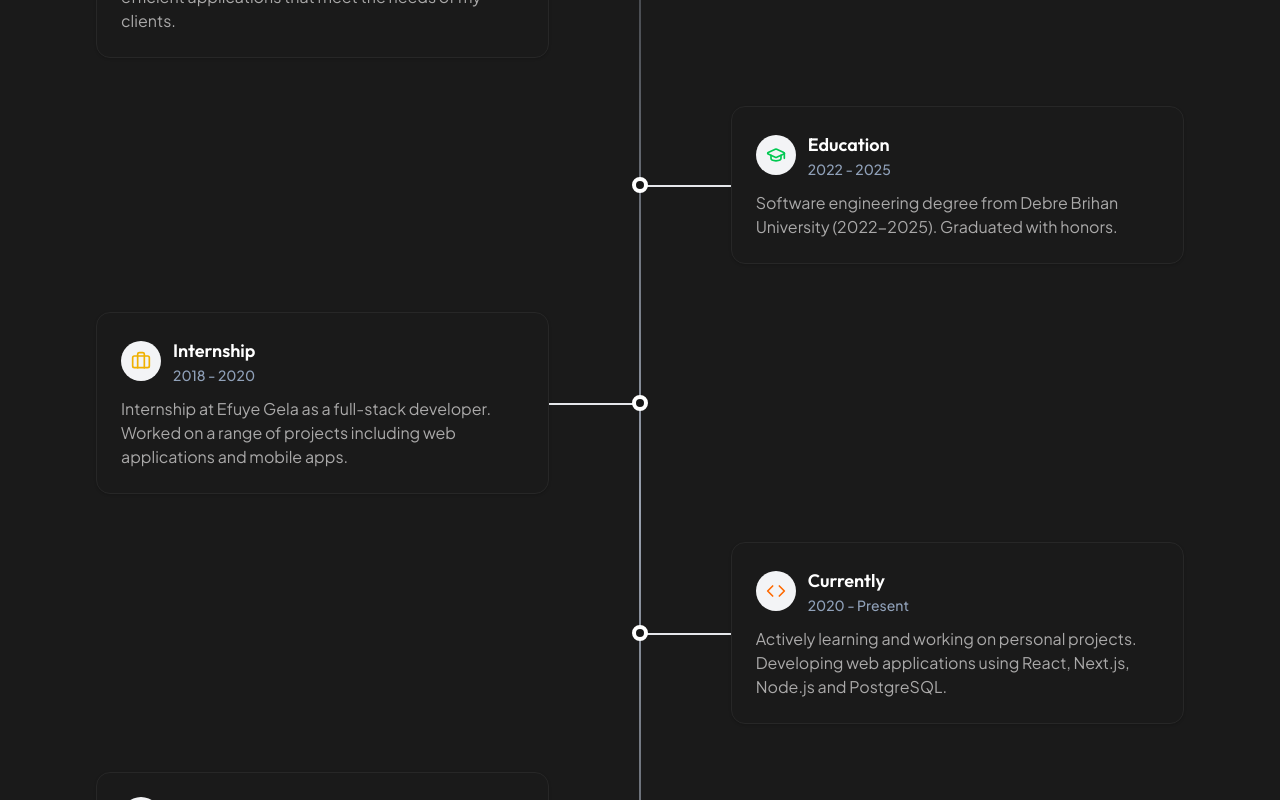
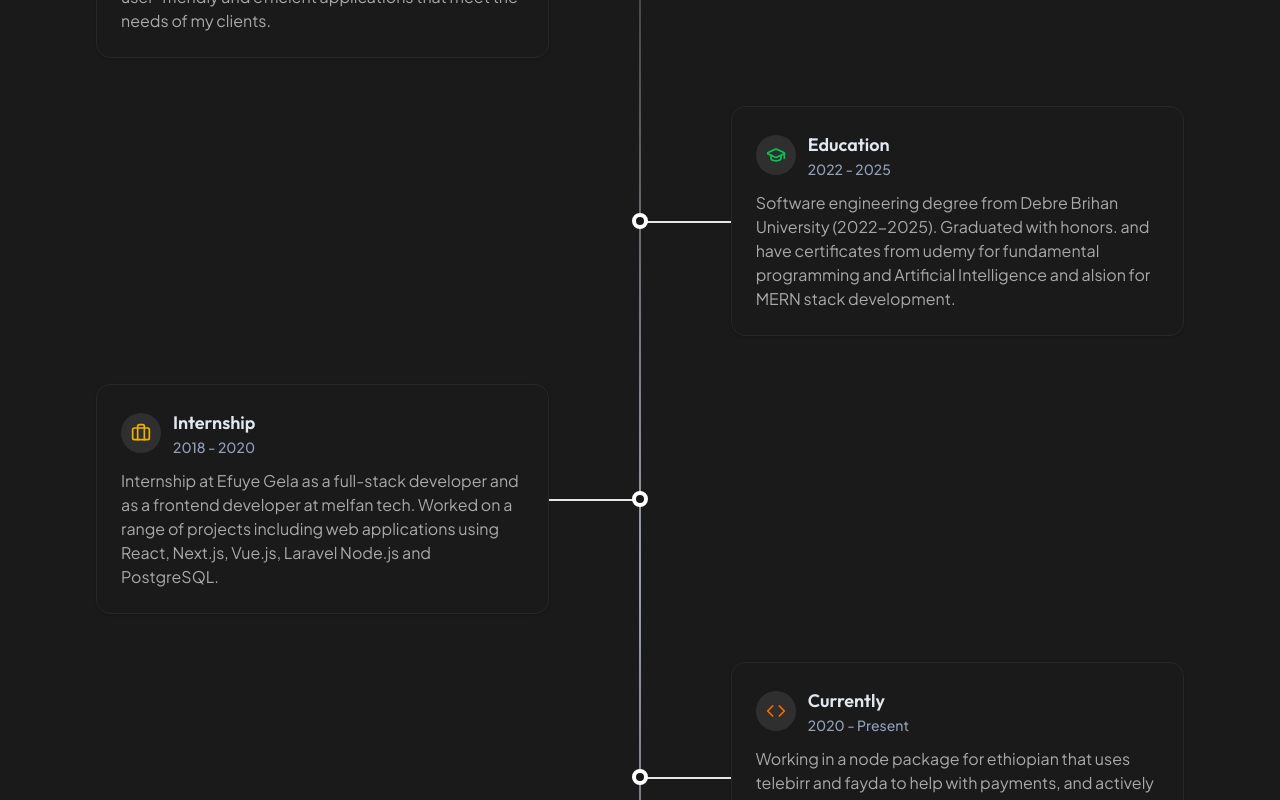
Before and after one commit to sami855-ux/Portfolio, a React (Vite) app: page / in a window 1280 px wide. Shown: the part 1680-2480 px from the top of the page. Built offline with nearby package versions, Linux system fonts and the light colour scheme.

Commit message:
update About component: enhance descriptions with additional technologies and experiences

```diff
--- a/src/pages/About.tsx
+++ b/src/pages/About.tsx
@@ -16,7 +16,7 @@ export function About() {
       id: 1,
       title: "Introduction",
       description:
-        "Full-stack developer with 3+ years of experience building web applications using React, Next.js, Node.js and PostgreSQL. I have developed a strong foundation in front-end and back-end development, and I'm passionate about creating user-friendly and efficient applications that meet the needs of my clients.",
+        "Full-stack developer with 3+ years of experience building web applications using React, Next.js,Vue.js, laravel, Node.js and PostgreSQL. I have developed a strong foundation in front-end and back-end development, and I'm passionate about creating user-friendly and efficient applications that meet the needs of my clients.",
       icon: <User className="w-5 h-5" />,
       side: "left",
       color: "text-blue-500",
@@ -25,7 +25,7 @@ export function About() {
       id: 2,
       title: "Education",
       description:
-        "Software engineering degree from Debre Brihan University (2022-2025). Graduated with honors.",
+        "Software engineering degree from Debre Brihan University (2022-2025). Graduated with honors. and  have certificates from udemy for fundamental programming and Artificial Intelligence and alsion for MERN stack development. ",
       date: "2022 - 2025",
       icon: <GraduationCap className="w-5 h-5" />,
       side: "right",
@@ -35,7 +35,7 @@ export function About() {
       id: 3,
       title: "Internship",
       description:
-        "Internship at Efuye Gela as a full-stack developer. Worked on a range of projects including web applications and mobile apps.",
+        "Internship at Efuye Gela as a full-stack developer and as a frontend developer at melfan tech. Worked on a range of projects including web applications using React, Next.js, Vue.js, Laravel Node.js and PostgreSQL.",
       date: "2018 - 2020",
       icon: <Briefcase className="w-5 h-5" />,
       side: "left",
@@ -44,8 +44,10 @@ export function About() {
     {
       id: 4,
       title: "Currently",
-      description:
-        "Actively learning and working on personal projects. Developing web applications using React, Next.js, Node.js and PostgreSQL.",
+      description: `Working in a node package for ethiopian that uses telebirr and fayda to help with payments,
+      and actively learning and working on personal projects. Developing web applications using React, Next.js, Node.js and PostgreSQL.
+
+       `,
       date: "2020 - Present",
       icon: <Code className="w-5 h-5" />,
       side: "right",
@@ -118,13 +120,13 @@ export function About() {
             >
               <div className="flex items-center gap-3 mb-3">
                 <motion.div
-                  className={`p-2 w-10 h-10 flex justify-center items-center rounded-full bg-gray-100 dark:bg-[#1e1e1f] ${item.color}`}
+                  className={`p-2 w-10 h-10 flex justify-center items-center rounded-full bg-[#2f2f30] dark:bg-[#1e1e1f] ${item.color}`}
                   whileHover={{ scale: 1.1 }}
                 >
                   {item.icon}
                 </motion.div>
                 <div>
-                  <h3 className="text-lg font-semibold text-white dark:text-white">
+                  <h3 className="text-lg font-semibold text-slate-200 dark:text-white">
                     {item.title}
                   </h3>
                   {item.date && (
```
